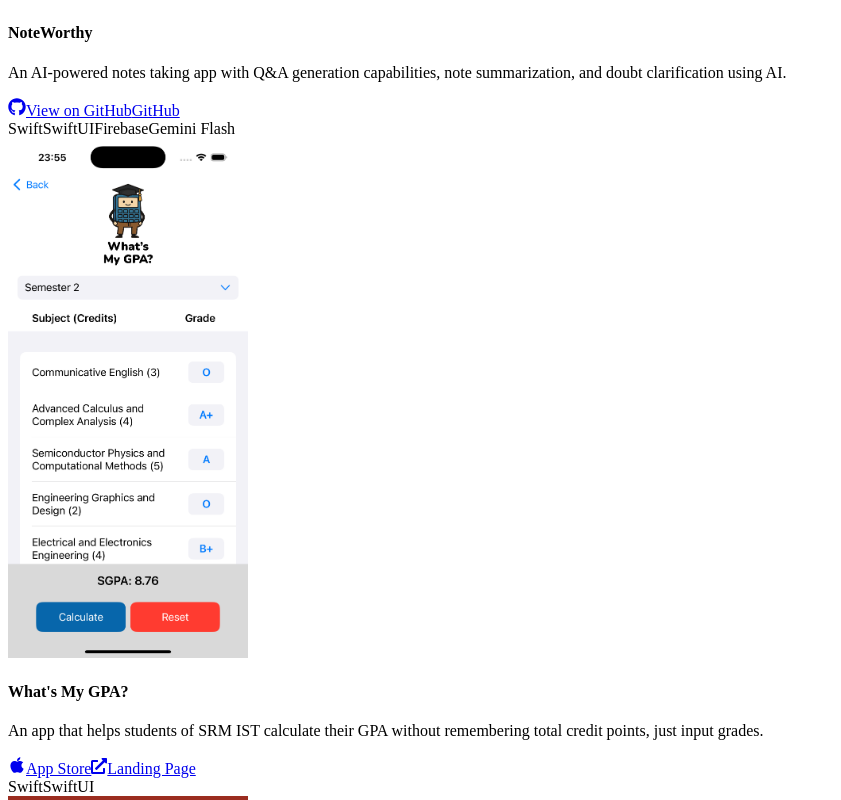
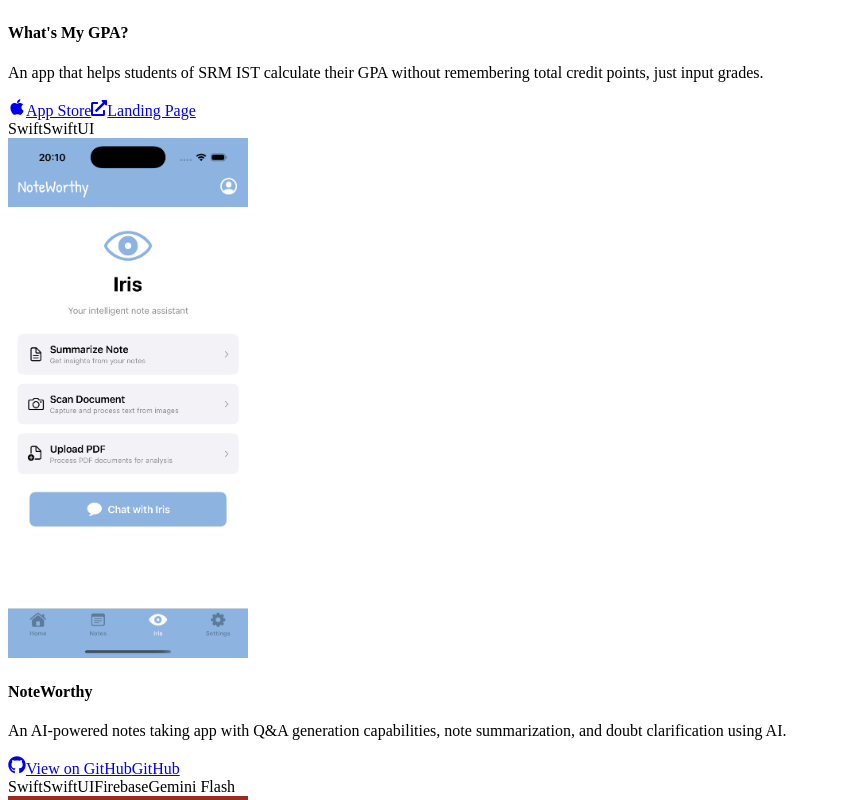
Before and after one commit to Mohamed-Fiyaz/Portfolio, a Next.js app: page / in a window 1280 px wide. Shown: the part 10200-11000 px from the top of the page, without its empty margins (0-841 px from the left). Built offline with nearby package versions, Linux system fonts and the light colour scheme; a web font is replaced by a local one.

Commit message:
Changed project order for apps

```diff
--- a/src/components/Projects.tsx
+++ b/src/components/Projects.tsx
@@ -18,6 +18,15 @@
 
   const iosProjects = [
     {
+      title: 'What\'s My GPA?',
+      description: 'An app that helps students of SRM IST calculate their GPA without remembering total credit points, just input grades.',
+      technologies: ['Swift', 'SwiftUI'],
+      imageSrc: '/whatsmygpa.png',
+      github: '',
+      appStore: 'https://apps.apple.com/us/app/whats-my-gpa/id6747209109',
+      landingPage: 'https://whatsmygpa.vercel.app',
+    },
+    {
       title: 'NoteWorthy',
       description: 'An AI-powered notes taking app with Q&A generation capabilities, note summarization, and doubt clarification using AI.',
       technologies: ['Swift', 'SwiftUI', 'Firebase', 'Gemini Flash'],
@@ -25,15 +34,6 @@
       github: 'https://github.com/Mohamed-Fiyaz/NoteWorthy',
       appStore: '',
       landingPage: '',
-    },
-    {
-      title: 'What\'s My GPA?',
-      description: 'An app that helps students of SRM IST calculate their GPA without remembering total credit points, just input grades.',
-      technologies: ['Swift', 'SwiftUI'],
-      imageSrc: '/whatsmygpa.png',
-      github: '',
-      appStore: 'https://apps.apple.com/us/app/whats-my-gpa/id6747209109',
-      landingPage: 'https://whatsmygpa.vercel.app',
     },
     {
       title: 'ThiruVazhi',
```
